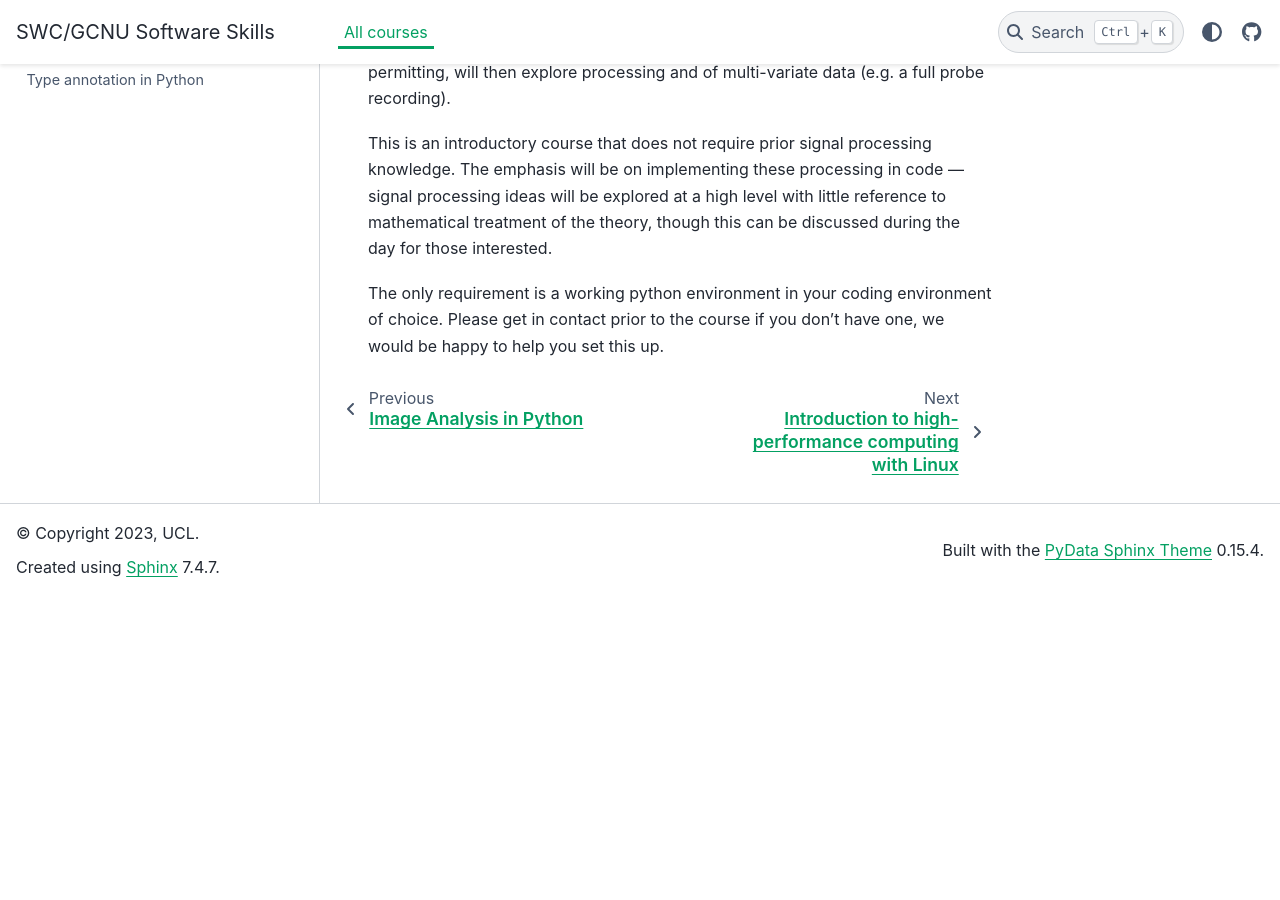
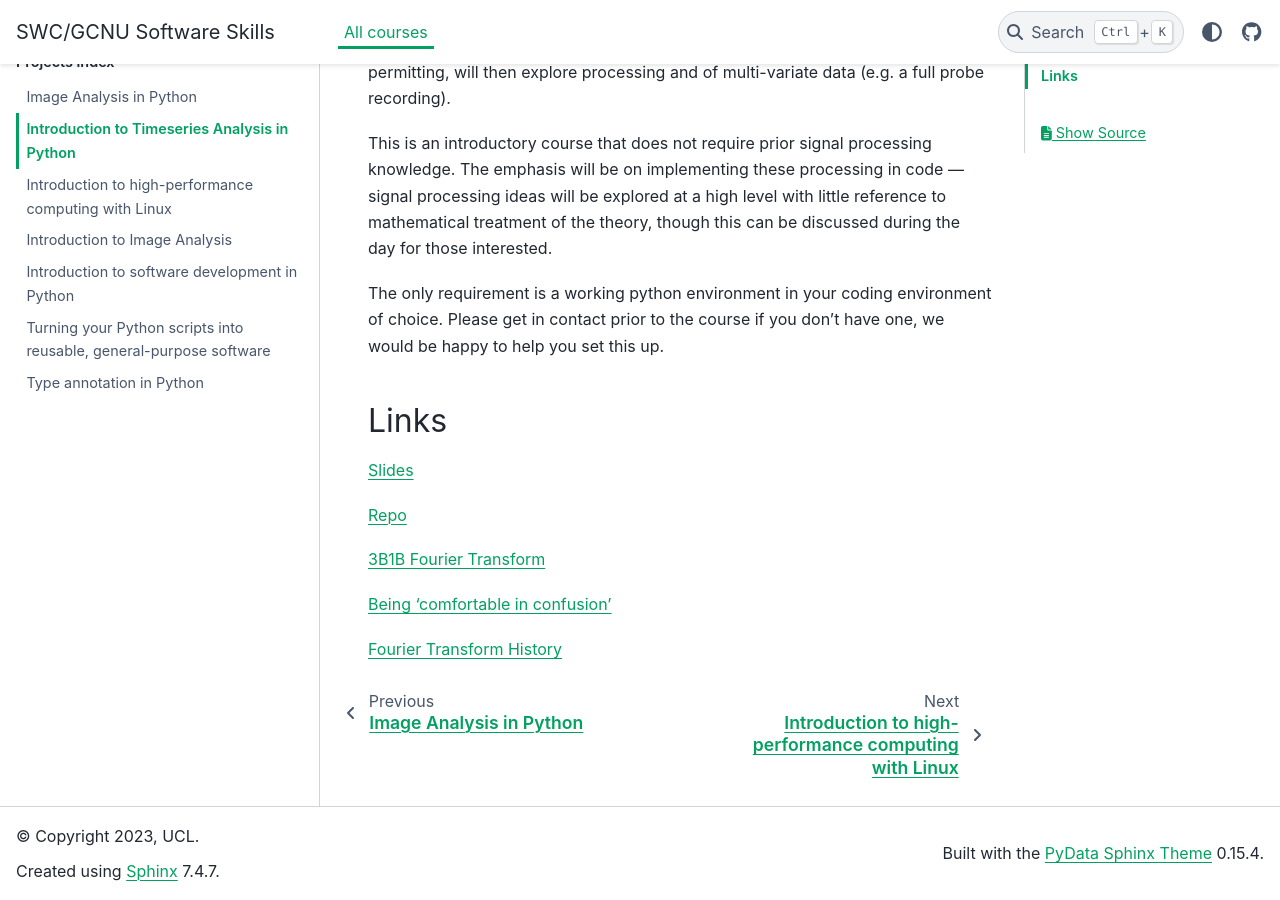
Before and after one commit to neuroinformatics-unit/software-skills, a Sphinx documentation site: the page built from docs/source/courses/timeseries-analysis.md, in a window 1280 px wide and 900 px high, scrolled down 592 px. Built offline with Sphinx 7.4.7 and the PyData theme 0.15.4, drawn with Linux system fonts in a browser that asks for light colours; before the commit the page ends 1189 px from its top, so only the background shows below that.

Commit message:
add timeseries course links

```diff
--- a/docs/source/courses/timeseries-analysis.md
+++ b/docs/source/courses/timeseries-analysis.md
@@ -14,3 +14,15 @@ The course will start with the analysis of univariate timeseries data (e.g. a pa
 This is an introductory course that does not require prior signal processing knowledge. The emphasis will be on implementing these processing in code — signal processing ideas will be explored at a high level with little reference to mathematical treatment of the theory, though this can be discussed during the day for those interested.
 
 The only requirement is a working python environment in your coding environment of choice. Please get in contact prior to the course if you don't have one, we would be happy to help you set this up.
+
+## Links
+
+[Slides](https://docs.google.com/presentation/d/1auKX6nvKOJgY_fg_Su7TFEesEQs9YK7aesjoYnJAGy8/edit?usp=sharing)
+
+[Repo](https://github.com/neuroinformatics-unit/swc-timeseries-analysis-course-2023)
+
+[3B1B Fourier Transform](https://www.youtube.com/watch?v=spUNpyF58BY)
+
+[Being 'comfortable in confusion'](https://j2kun.svbtle.com/mathematicians-are-chronically-lost-and-confused)
+
+[Fourier Transform History](https://www.scientificamerican.com/article/the-fourier-transform/)
```
